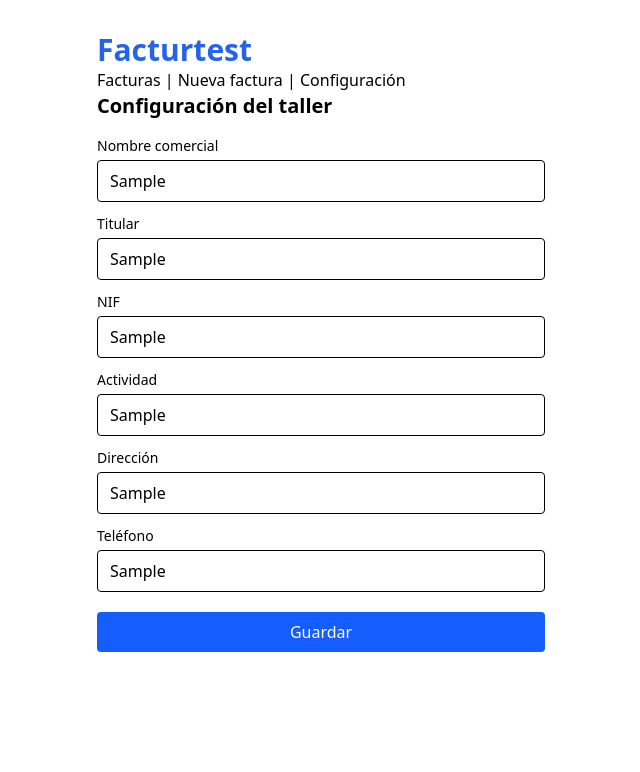
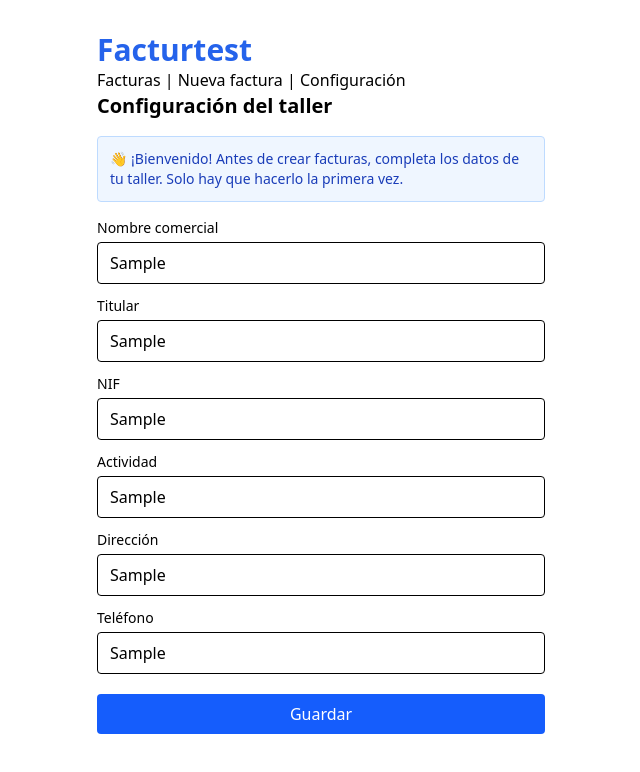
Before and after one commit to sarajouberta/Facturtest, a React (Vite) app: page /configuracion in a window 1280 px wide. Both pictures are taken after typing "Sample", "Sample", "Sample", "Sample", "Sample", "Sample" into the empty fields and a click on the button "Guardar". Shown: the top 772 px of the page, without its empty margins (125-765 px from the left). Built offline with nearby package versions, Linux system fonts and the light colour scheme.

Commit message:
feat: se muestra un mensaje de bienvenida en la primera configuración de la aplicaci

```diff
--- a/src/pages/Configuracion.jsx
+++ b/src/pages/Configuracion.jsx
@@ -1,16 +1,21 @@
-import { useEffect } from 'react'
+import { useEffect, useState } from 'react'
 import { useForm } from 'react-hook-form'
 import { db } from '../db'
 
 function Configuracion() {
   const { register, handleSubmit, reset } = useForm()
 
+  //para onboarding:
+  const [primeraVez, setPrimeraVez] = useState(false)
+
   //al abrir la pantalla, se cargan los datos guardados (si existen)
   useEffect(() => {
-    db.config.get(1).then((config) => {
-      if (config) reset(config)
-    })
-  }, [reset])
+      db.config.get(1).then((config) => {
+        if (config) reset(config)
+        else setPrimeraVez(true)   // no hay datos == es la primera vez
+      })
+    }, [reset])
+
 
   //al pulsar "Guardar", se escribe en la base de datos
   const onSubmit = async (datos) => {
@@ -21,6 +26,13 @@ function Configuracion() {
   return (
     <div className="max-w-md">
       <h2 className="text-xl font-bold mb-4">Configuración del taller</h2>
+
+      {primeraVez && (
+          <p className="bg-blue-50 text-blue-800 border border-blue-200 rounded p-3 mb-4 text-sm">
+            👋 ¡Bienvenido! Antes de crear facturas, completa los datos de tu taller.
+            Solo hay que hacerlo la primera vez.
+          </p>
+        )}
 
       <form onSubmit={handleSubmit(onSubmit)} className="flex flex-col gap-3">
         <label className="flex flex-col gap-1">
@@ -69,3 +81,12 @@ function Configuracion() {
 }
 
 export default Configuracion
+
+
+/*Nota: cambios para incorporar onboarding:
+- useState: recuerda un dato entre renders. Aquí, "¿es la primera vez?". Como ya consultábamos la config en el useEffect, no hacemos ninguna consulta extra: reutilizamos esa misma
+  respuesta.
+  - {primeraVez && (...)}: renderizado condicional (ya lo usas en otras pantallas): si primeraVez es true, se pinta el <p>; si es false, no aparece nada. Cuando ya hay datos
+  guardados, el mensaje no molesta.
+
+ */
```
